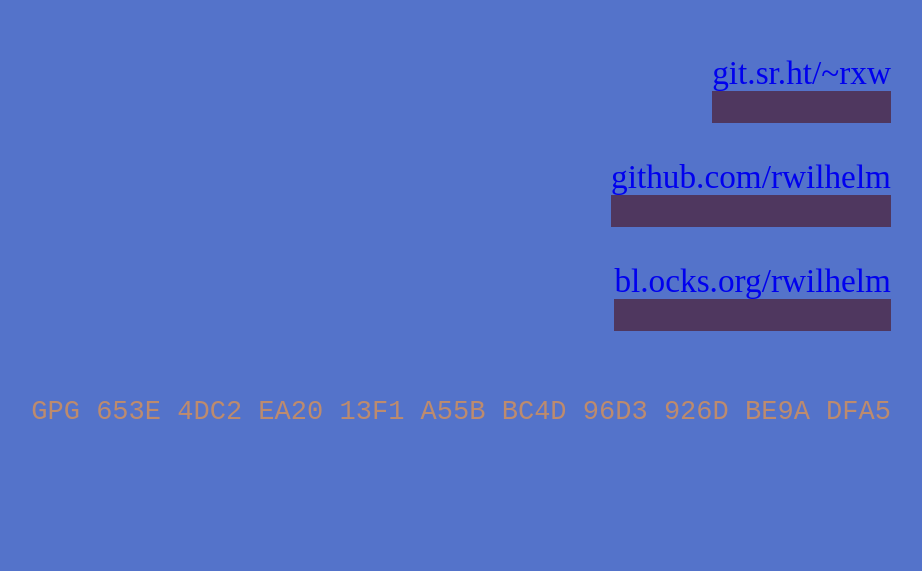
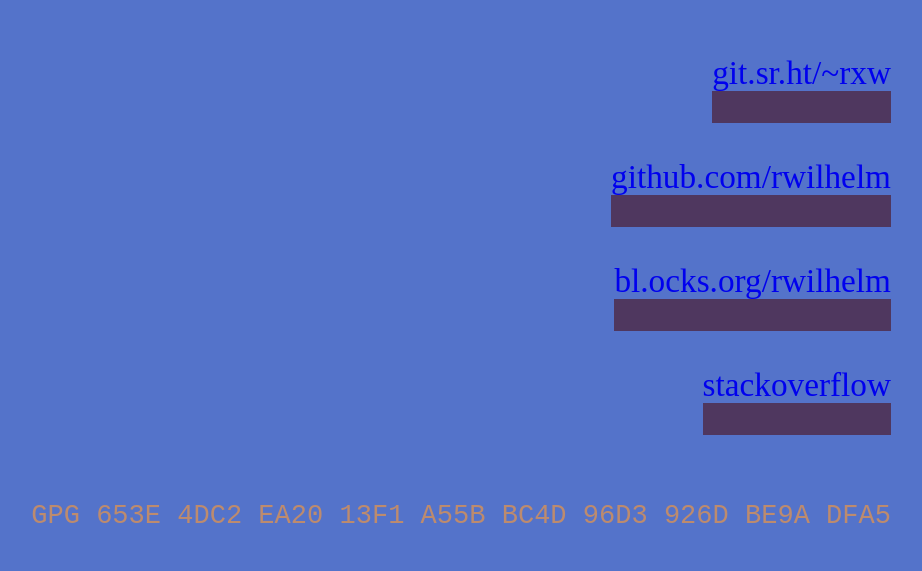
Before and after one commit to rwilhelm/rwilhelm.github.io, a plain HTML site: page index.html in a window 1280 px wide. Shown: the part 136-707 px from the top of the page, without its empty margins (229-1151 px from the left). Drawn offline with Linux system fonts and the light colour scheme.

Commit message:
f3dd2841

```diff
--- a/index.html
+++ b/index.html
@@ -110,6 +110,9 @@
         <li>
             <a href="https://bl.ocks.org/rwilhelm">bl.ocks.org/rwilhelm</a>
         </li>
+        <li>
+            <a href="https://stackoverflow.com/users/220472/rxw">stackoverflow</a>
+        </li>
         <!-- <li>
             <a href="http://userpages.uni-koblenz.de/~asdf">userpages.uni-koblenz.de/~asdf</a>
         </li> -->
```
